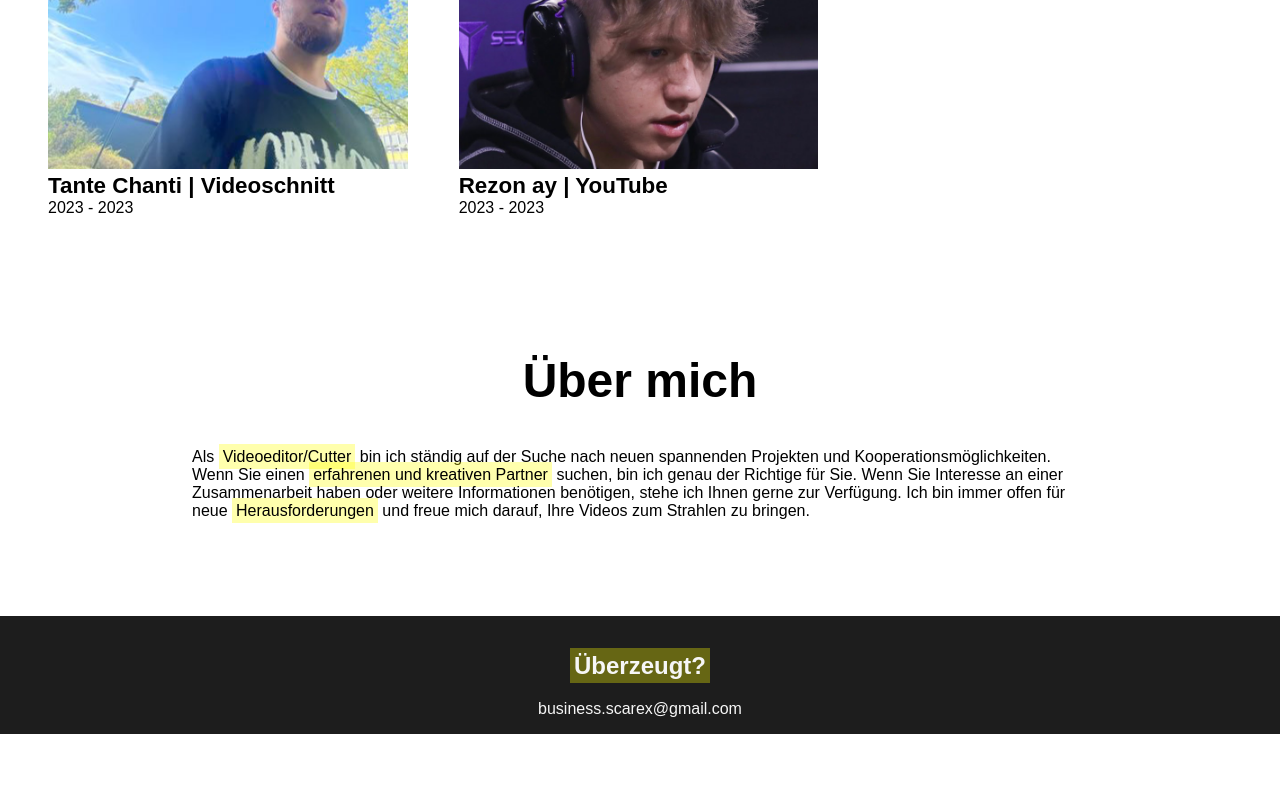
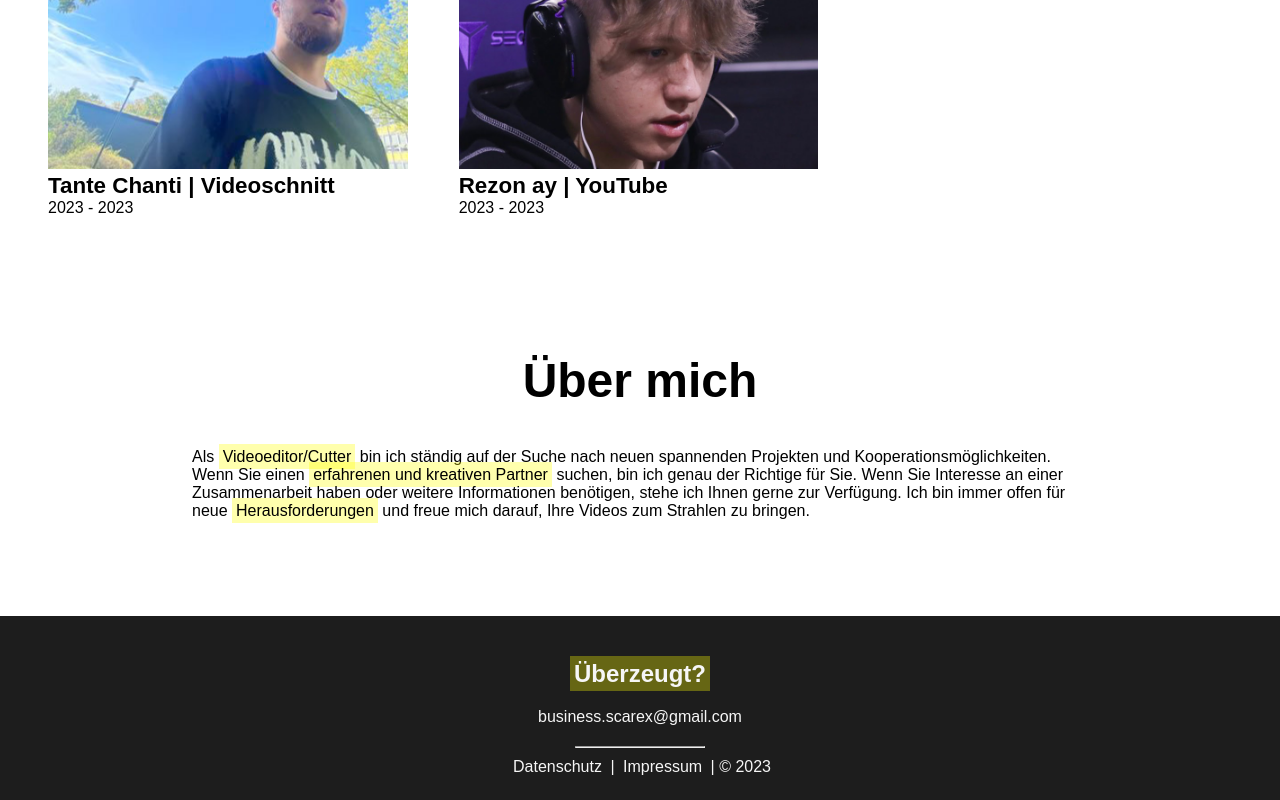
Before and after one commit to BlackDayz/scarex-portfolio, a Vue app: page / in a window 1280 px wide. Shown: the part 1435-2235 px from the top of the page. Before the commit the page ends 2169 px from the top, so only its background shows below. Built offline with nearby package versions, Linux system fonts and the light colour scheme; a web font is replaced by a local one.

Commit message:
feat: footer section

```diff
--- a/src/assets/scss/base.scss
+++ b/src/assets/scss/base.scss
@@ -9,3 +9,4 @@
 @import 'components/clients/clients.scss';
 @import 'components/contact/contact.scss';
 @import 'components/about/about.scss';
+@import 'components/footer/footer.scss';
--- a/src/assets/scss/components/contact/contact.scss
+++ b/src/assets/scss/components/contact/contact.scss
@@ -1,7 +1,7 @@
 .section-contact {
     background: $black;
     text-align: center;
-    padding: $spacer-3 0;
+    padding: $spacer-4 0;
 
     h2, a {
         color: $white;
--- /dev/null
+++ b/src/assets/scss/components/footer/footer.scss
@@ -0,0 +1,29 @@
+.section-footer {
+    background: $black;
+    text-align: center;
+    padding: $spacer-2 0 $spacer-4 0;
+
+    hr {
+        position: absolute;
+        left: 50%;
+        transform: translate(-50%, -20px);
+        width: 10%;
+    }
+
+    a, p {
+        color: $white;
+    }
+
+    p {
+        margin: 0;
+    }
+
+    a {
+        margin: 0 $spacer-1;
+        text-decoration: none;
+
+        &:hover {
+            text-decoration: underline;
+        }
+    }
+}
--- /dev/null
+++ b/src/components/_footer/footer.component.vue
@@ -0,0 +1,33 @@
+<template>
+    <footer class="section-footer">
+        <hr />
+        <p>
+            <a href="/privacy" class="link link--footer">
+                {{ snippets.footer.privacy }}
+            </a>
+            |
+            <a href="/imprint" class="link link--footer">
+                {{ snippets.footer.imprint }}
+            </a>
+            |
+            <span class="footer__copy">&copy; {{ year }} {{ snippets.footer.copy }}</span>
+        </p>
+    </footer>
+</template>
+
+<script>
+export default {
+    name: 'FooterComponent',
+    data() {
+        return {
+            year: new Date().getFullYear(),
+            snippets: {
+                footer: {
+                    privacy: 'Datenschutz',
+                    imprint: 'Impressum',
+                }
+            }
+        };
+    }
+};
+</script>
--- a/src/views/Homepage.vue
+++ b/src/views/Homepage.vue
@@ -4,6 +4,7 @@
   <ClientsComponent />
   <AboutComponent />
   <ContactComponents />
+  <FooterComponent />
 </template>
 
 <script>
@@ -12,6 +13,7 @@ import HeaderComponent from '@/components/homepage/header.component.vue';
 import SectionTopComponent from '@/components/homepage/section-top.component.vue';
 import ContactComponents from '@/components/_contact/contact.component.vue';
 import AboutComponent from '@/components/homepage/about.component.vue';
+import FooterComponent from '@/components/_footer/footer.component.vue';
 
 export default {
   // eslint-disable-next-line vue/multi-word-component-names
@@ -22,6 +24,7 @@ export default {
     ClientsComponent,
     AboutComponent,
     ContactComponents,
+    FooterComponent,
   }
 };
 </script>
```
